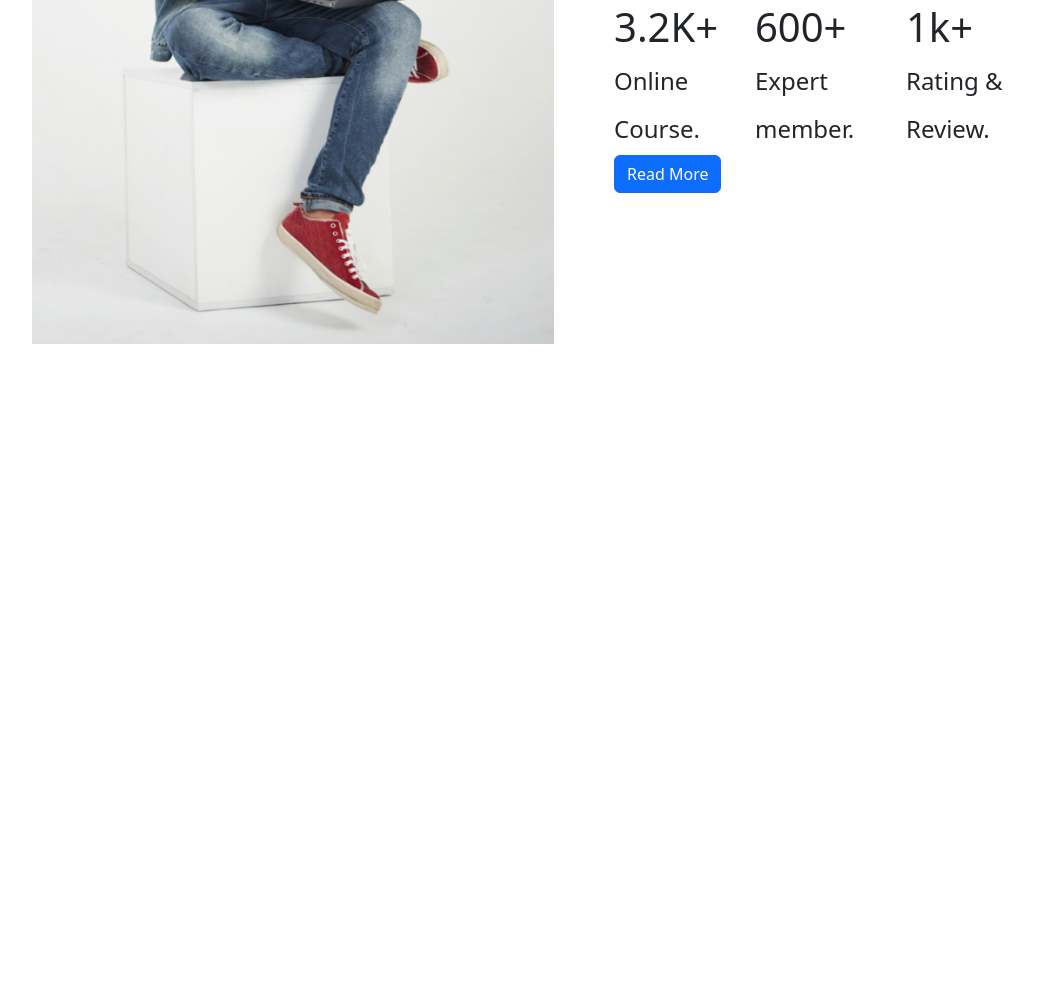
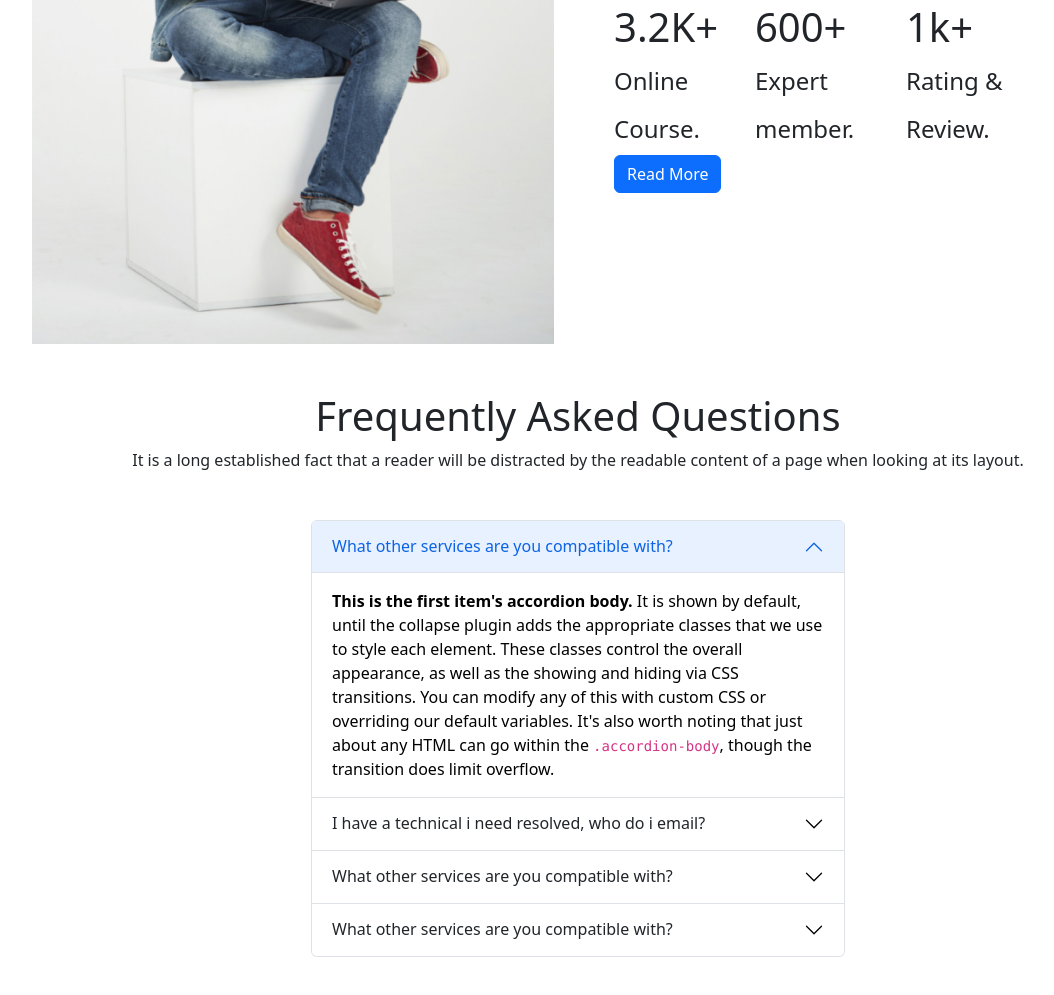
Before and after one commit to Musabbir777/Assinment-3, a plain HTML site: page index.html in a window 1280 px wide. Shown: the part 2175-3170 px from the top of the page, without its empty margins (62-1116 px from the left). Before the commit the page ends 2567 px from the top, so only its background shows below. Drawn offline with nearby package versions, Linux system fonts and the light colour scheme.

Commit message:
collaps questions commit

```diff
--- a/index.html
+++ b/index.html
@@ -179,6 +179,64 @@
       <button type="button" class="btn btn-primary">Read More</button>
   </div>
 </section>
+<!-- frequintly ask question  -->
+<section class="container text-center my-5">
+  <h1>Frequently Asked Questions</h1>
+  <p>It is a long established fact that a reader will be distracted by the readable content of a page when looking at its layout.</p>
+</section>
+<!-- Questions  -->
+<section class="container my-5 w-50 h-44">
+  <div class="accordion" id="accordionPanelsStayOpenExample">
+    <div class="accordion-item">
+      <h2 class="accordion-header" id="panelsStayOpen-headingOne">
+        <button class="accordion-button" type="button" data-bs-toggle="collapse" data-bs-target="#panelsStayOpen-collapseOne" aria-expanded="true" aria-controls="panelsStayOpen-collapseOne">
+          What other services are you compatible with?
+        </button>
+      </h2>
+      <div id="panelsStayOpen-collapseOne" class="accordion-collapse collapse show" aria-labelledby="panelsStayOpen-headingOne">
+        <div class="accordion-body">
+          <strong>This is the first item's accordion body.</strong> It is shown by default, until the collapse plugin adds the appropriate classes that we use to style each element. These classes control the overall appearance, as well as the showing and hiding via CSS transitions. You can modify any of this with custom CSS or overriding our default variables. It's also worth noting that just about any HTML can go within the <code>.accordion-body</code>, though the transition does limit overflow.
+        </div>
+      </div>
+    </div>
+    <div class="accordion-item">
+      <h2 class="accordion-header" id="panelsStayOpen-headingTwo">
+        <button class="accordion-button collapsed" type="button" data-bs-toggle="collapse" data-bs-target="#panelsStayOpen-collapseTwo" aria-expanded="false" aria-controls="panelsStayOpen-collapseTwo">
+          I have a technical i need resolved, who do i email?
+        </button>
+      </h2>
+      <div id="panelsStayOpen-collapseTwo" class="accordion-collapse collapse" aria-labelledby="panelsStayOpen-headingTwo">
+        <div class="accordion-body">
+          <strong>This is the second item's accordion body.</strong> It is hidden by default, until the collapse plugin adds the appropriate classes that we use to style each element. These classes control the overall appearance, as well as the showing and hiding via CSS transitions. You can modify any of this with custom CSS or overriding our default variables. It's also worth noting that just about any HTML can go within the <code>.accordion-body</code>, though the transition does limit overflow.
+        </div>
+      </div>
+    </div>
+    <div class="accordion-item">
+      <h2 class="accordion-header" id="panelsStayOpen-headingThree">
+        <button class="accordion-button collapsed" type="button" data-bs-toggle="collapse" data-bs-target="#panelsStayOpen-collapseThree" aria-expanded="false" aria-controls="panelsStayOpen-collapseThree">
+          What other services are you compatible with?
+        </button>
+      </h2>
+      <div id="panelsStayOpen-collapseThree" class="accordion-collapse collapse" aria-labelledby="panelsStayOpen-headingThree">
+        <div class="accordion-body">
+          <strong>This is the third item's accordion body.</strong> It is hidden by default, until the collapse plugin adds the appropriate classes that we use to style each element. These classes control the overall appearance, as well as the showing and hiding via CSS transitions. You can modify any of this with custom CSS or overriding our default variables. It's also worth noting that just about any HTML can go within the <code>.accordion-body</code>, though the transition does limit overflow.
+        </div>
+      </div>
+    </div>
+    <div class="accordion-item">
+      <h2 class="accordion-header" id="panelsStayOpen-headingTwo">
+        <button class="accordion-button collapsed" type="button" data-bs-toggle="collapse" data-bs-target="#panelsStayOpen-collapseTwo" aria-expanded="false" aria-controls="panelsStayOpen-collapseTwo">
+          What other services are you compatible with?
+        </button>
+      </h2>
+      <div id="panelsStayOpen-collapseTwo" class="accordion-collapse collapse" aria-labelledby="panelsStayOpen-headingTwo">
+        <div class="accordion-body">
+          <strong>This is the second item's accordion body.</strong> It is hidden by default, until the collapse plugin adds the appropriate classes that we use to style each element. These classes control the overall appearance, as well as the showing and hiding via CSS transitions. You can modify any of this with custom CSS or overriding our default variables. It's also worth noting that just about any HTML can go within the <code>.accordion-body</code>, though the transition does limit overflow.
+        </div>
+      </div>
+    </div>
+  </div>
+</section>
 </main>
     <script src="https://cdn.jsdelivr.net/npm/bootstrap@5.2.0/dist/js/bootstrap.bundle.min.js" integrity="sha384-A3rJD856KowSb7dwlZdYEkO39Gagi7vIsF0jrRAoQmDKKtQBHUuLZ9AsSv4jD4Xa" crossorigin="anonymous"></script>
   </body>
```
